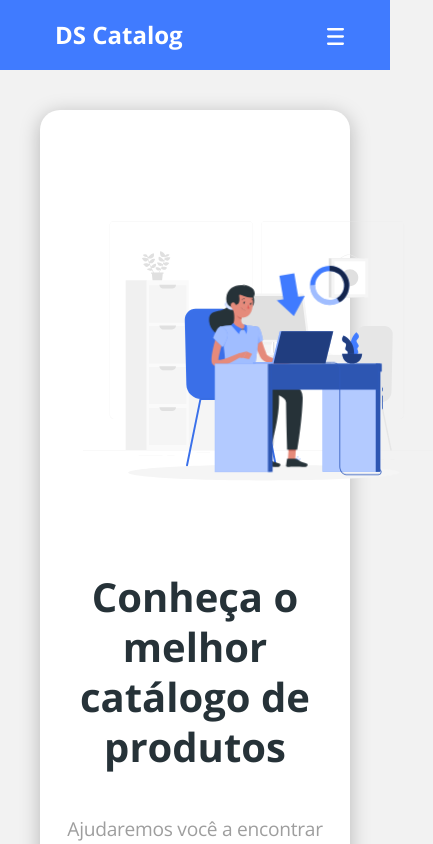
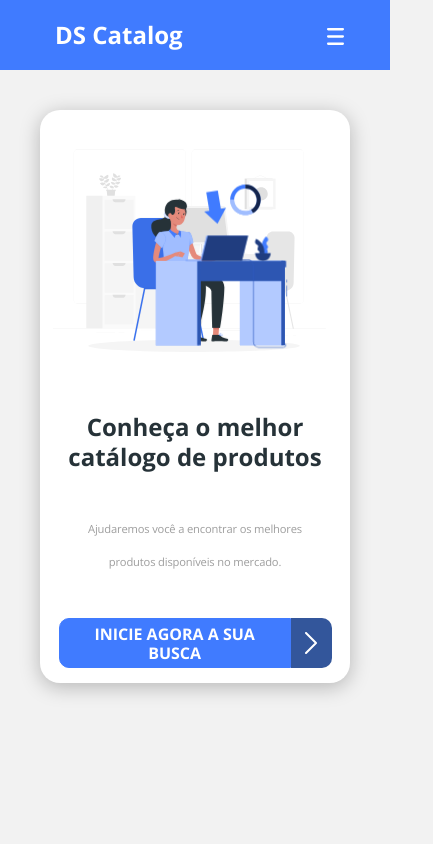
Before and after one commit to RomuloMPereira/dscatalog-bootcamp-devsuperior, a React (Create React App) app in the folder front-web/: page / in a window 390 px wide. Shown: the top 844 px of the page, 433 px wide, since content can reach past the window. Built offline with nearby package versions, Linux system fonts and the light colour scheme; no server answers.

Commit message:
Responsive Home/ Catalog/ Product Details pages in mobile screen

```diff
--- a/front-web/src/core/components/ButtonIcon/index.tsx
+++ b/front-web/src/core/components/ButtonIcon/index.tsx
@@ -7,7 +7,7 @@ type Props = {
 }
 
 const ButtonIcon = ({ text }: Props) => (
-    <div className="d-flex">
+    <div className="default-button">
         <button className="btn btn-primary btn-icon">
             <h5>{text}</h5>
         </button>
--- a/front-web/src/core/components/ButtonIcon/styles.scss
+++ b/front-web/src/core/components/ButtonIcon/styles.scss
@@ -1,3 +1,7 @@
+.default-button {
+  display: flex;
+}
+
 .btn-icon {
   height: 70px;
   width: 380px;
@@ -14,3 +18,23 @@
   justify-content: center;
   color: #fff;
 }
+
+@media (max-width: 576px) {
+  .default-button {
+    max-width: 70vw;
+    height: 50px;
+    margin-bottom: 15px;
+  }
+
+  .default-button button h5 {
+    font-size: 1em;
+  }
+
+  .btn-icon {
+    height: 50px;
+  }
+
+  .btn-icon-content {
+    height: 50px;
+  }
+}
--- a/front-web/src/core/components/ProductFilters/styles.scss
+++ b/front-web/src/core/components/ProductFilters/styles.scss
@@ -51,3 +51,18 @@
         width: 100%;
     }
 }
+
+@media (max-width: 576px) {
+    .product-filters-container {
+        width: 100%;
+        height: 200px;
+        flex-direction: column;
+        justify-content: space-between;
+        padding: 20px;
+    }
+
+    .filter-select-container {
+        width: 100%;
+        margin: 10px 0px;
+    }
+}
--- a/front-web/src/pages/Catalog/components/ProductDetails/index.tsx
+++ b/front-web/src/pages/Catalog/components/ProductDetails/index.tsx
@@ -33,7 +33,7 @@ const ProductDetails = () => {
                     <h1 className="text-goback">Voltar</h1>
                 </Link>
                 <div className="product-details-info">
-                    <div className="col-6 pr-5">
+                    <div className="products-details-info-column">
                         {isLoading ? <ProductInfoLoader /> : (
                             <>
                                 <div className="product-details-card text-center">
@@ -48,6 +48,7 @@ const ProductDetails = () => {
                             </>
                         )}
                     </div>
+
                     <div className="product-details-card">
                         {isLoading ? <ProductDescriptionLoader /> : (
                             <div>
--- a/front-web/src/pages/Catalog/components/ProductDetails/styles.scss
+++ b/front-web/src/pages/Catalog/components/ProductDetails/styles.scss
@@ -32,8 +32,13 @@
 }
 
 .product-details-info {
-  display: flex;
-  flex-direction: row;
+  display: grid;
+  grid-template-columns: 50% 50%;
+  column-gap: 30px;
+}
+
+.products-details-info-column {
+  display: grid;
 }
 
 .product-details-card {
@@ -82,6 +87,12 @@
   }
 
   .product-details-info {
+    display: flex !important;
+    flex-direction: column;
+  }
+
+  .products-details-info-column {
+    display: flex !important;
     flex-direction: column;
   }
 
@@ -104,3 +115,45 @@
     width: 460px;
   }
 }
+
+@media (max-width: 576px) {
+  .product-details-container {
+    margin-top: 5px;
+    padding: 10px;
+  }
+
+  .product-details {
+    display: flex;
+    flex-direction: column;
+    padding: 30px;
+  }
+
+  .product-details-info {
+    display: flex;
+    flex-direction: column;
+  }
+
+  .product-details-card {
+    width: 100%;
+    display: flex;
+    flex-direction: column;
+    align-items: center;
+    padding: 10px;
+  }
+
+  .product-details-image {
+    width: 200px;
+    height: 200px;
+  }
+
+  .product-info-fields {
+    width: 100%;
+    display: flex;
+    flex-direction: column;
+    align-items: center;
+  }
+
+  .product-description-text {
+    width: 100%;
+  }
+}
--- a/front-web/src/pages/Catalog/styles.scss
+++ b/front-web/src/pages/Catalog/styles.scss
@@ -39,3 +39,9 @@
     grid-gap: 33px 10px;
   }
 }
+
+@media (max-width: 576px) {
+  .catalog-products {
+    grid-template-columns: repeat(auto-fill, 100%);
+  }
+}
--- a/front-web/src/pages/Home/styles.scss
+++ b/front-web/src/pages/Home/styles.scss
@@ -22,9 +22,6 @@
   color: #9e9e9e;
   margin-top: 30px;
   margin-bottom: 150px;
-}
-
-.start-search-button {
 }
 
 .main-image {
@@ -71,4 +68,27 @@
 }
 
 @media (max-width: 576px) {
+  .home-content {
+    flex-direction: column-reverse;
+    padding: 0px;
+  }
+
+  .main-image {
+    width: 70vw !important;
+    margin: -100px 0px -80px -80px;
+  }
+
+  .text-title {
+    font-size: 1.5rem;
+    text-align: center;
+    line-height: 30px;
+    letter-spacing: 0;
+  }
+
+  .text-subtitle {
+    font-size: 0.7em;
+    text-align: center;
+    font-weight: 400;
+    margin: 40px 0px;
+  }
 }
```
